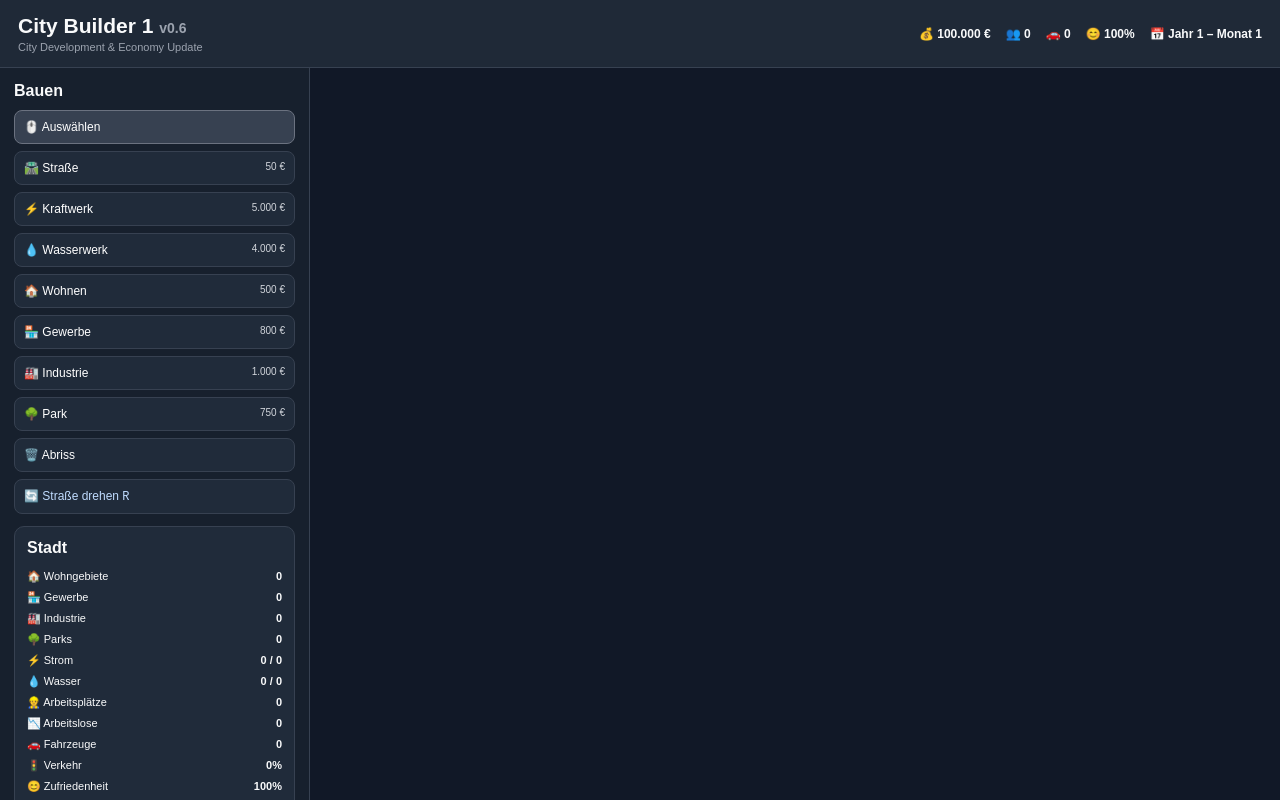
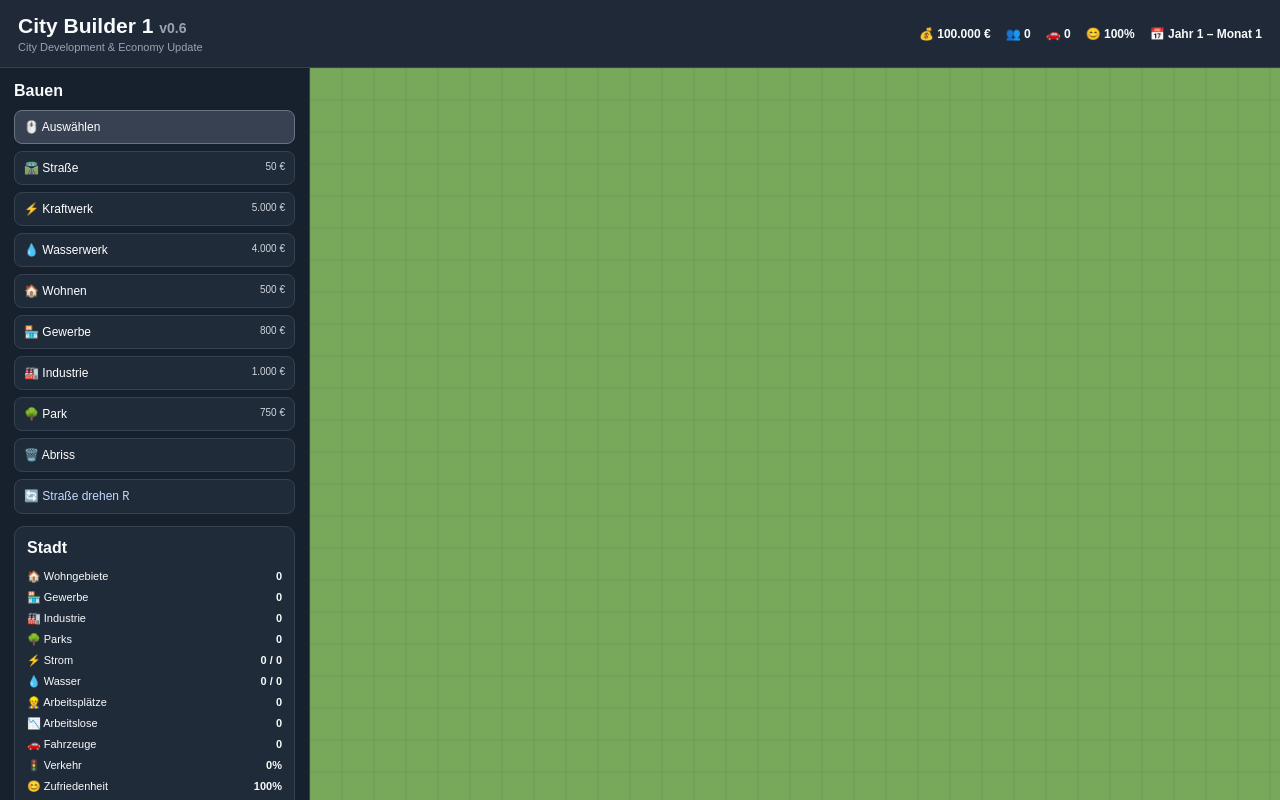
Before and after one commit to jonyxjr/City-Builder-1, a plain HTML site: page index.html in a window 1280 px wide. Drawn offline with Linux system fonts and the light colour scheme.

Commit message:
City Builder 1 - v0.6.1 - UX-fixed

```diff
--- a/style.css
+++ b/style.css
@@ -31,6 +31,14 @@ body {
   border-bottom: 1px solid #374151;
 }
 
+main {
+  flex: 1;
+  min-height: 0;
+  min-width: 0;
+  display: flex;
+  overflow: hidden;
+}
+
 .topbar h1 {
   margin: 0;
   font-size: 21px;
@@ -57,9 +65,11 @@ body {
 
 .sidebar {
   width: 310px;
+  height: 100%;
   flex-shrink: 0;
   padding: 14px;
   overflow-y: auto;
+  overflow-x: hidden;
   background: #17202d;
   border-right: 1px solid #374151;
 }
```
